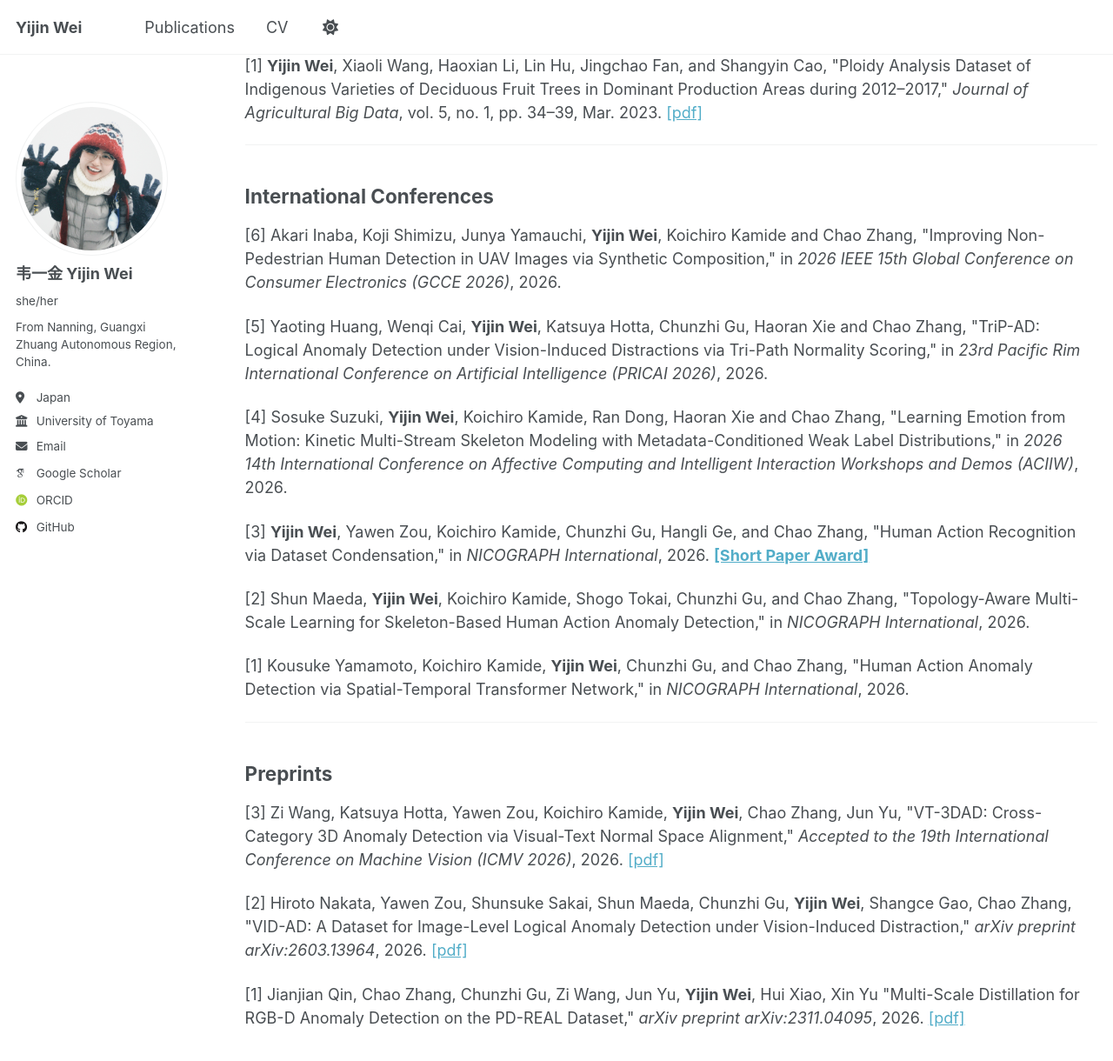
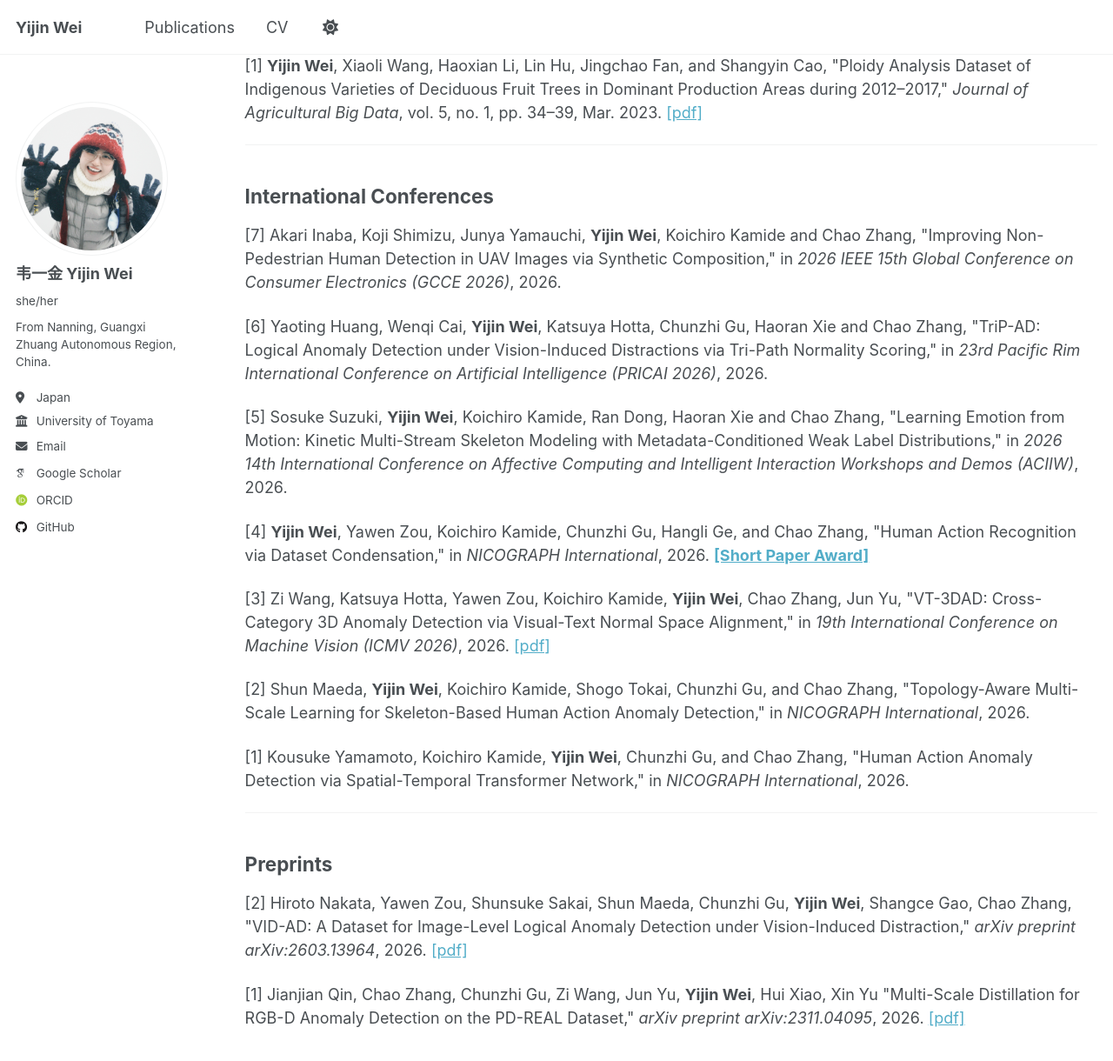
Before and after one commit to mangx/mangx.github.io, a Jekyll site: the page built from _pages/publications.html, in a window 1280 px wide and 1400 px high, scrolled down 596 px. Shown: the top 1220 px of the window at 87% size. Built offline with Jekyll 4.4.1, drawn with Linux system fonts in a browser that asks for light colours; some web fonts are replaced; some of the changed lines change nothing that is shown.

Commit message:
Update publications.html

```diff
--- a/_pages/publications.html
+++ b/_pages/publications.html
@@ -54,31 +54,38 @@ author_profile: true
 <h2>International Conferences</h2>
 
 <p>
-[6] Akari Inaba, Koji Shimizu, Junya Yamauchi, <b>Yijin Wei</b>, Koichiro Kamide and Chao Zhang,
+[7] Akari Inaba, Koji Shimizu, Junya Yamauchi, <b>Yijin Wei</b>, Koichiro Kamide and Chao Zhang,
 "Improving Non-Pedestrian Human Detection in UAV Images via Synthetic Composition,"
 in <em>2026 IEEE 15th Global Conference on Consumer Electronics (GCCE 2026)</em>, 2026.
 </p>
 
 <p>
-[5] Yaoting Huang, Wenqi Cai, <b>Yijin Wei</b>, Katsuya Hotta, Chunzhi Gu, Haoran Xie and Chao Zhang,
+[6] Yaoting Huang, Wenqi Cai, <b>Yijin Wei</b>, Katsuya Hotta, Chunzhi Gu, Haoran Xie and Chao Zhang,
 "TriP-AD: Logical Anomaly Detection under Vision-Induced Distractions via Tri-Path Normality Scoring,"
 in <em>23rd Pacific Rim International Conference on Artificial Intelligence (PRICAI 2026)</em>, 2026.
 </p>
 
 <p>
-[4] Sosuke Suzuki, <b>Yijin Wei</b>, Koichiro Kamide, Ran Dong, Haoran Xie and Chao Zhang,
+[5] Sosuke Suzuki, <b>Yijin Wei</b>, Koichiro Kamide, Ran Dong, Haoran Xie and Chao Zhang,
 "Learning Emotion from Motion: Kinetic Multi-Stream Skeleton Modeling with Metadata-Conditioned Weak Label Distributions,"
 in <em>2026 14th International Conference on Affective Computing and Intelligent Interaction Workshops and Demos (ACIIW)</em>, 2026.
 </p>
 
 <p>
-[3] <b>Yijin Wei</b>, Yawen Zou, Koichiro Kamide, Chunzhi Gu, Hangli Ge, and Chao Zhang,
+[4] <b>Yijin Wei</b>, Yawen Zou, Koichiro Kamide, Chunzhi Gu, Hangli Ge, and Chao Zhang,
 "Human Action Recognition via Dataset Condensation,"
 in <em>NICOGRAPH International</em>, 2026.
 <a href="https://www.art-science.org/nicograph/nicoint2026/#nicoint2026-awards:~:text=and%20Haoran%20Xie-,Short%20Paper%20Award,-Human%20Action%20Recognition" target="_blank">
 
   <b>[Short Paper Award]</b>
 </a>
+</p>
+
+<p>
+[3] Zi Wang, Katsuya Hotta, Yawen Zou, Koichiro Kamide, <b>Yijin Wei</b>, Chao Zhang, Jun Yu,
+"VT-3DAD: Cross-Category 3D Anomaly Detection via Visual-Text Normal Space Alignment,"
+in <em>19th International Conference on Machine Vision (ICMV 2026)</em>, 2026.
+<a href="https://arxiv.org/abs/2606.04369" target="_blank">[pdf]</a>
 </p>
 
 <p>
@@ -98,13 +105,6 @@ in <em>NICOGRAPH International</em>, 2026.
 <h2>Preprints</h2>
 
 <p>
-[3] Zi Wang, Katsuya Hotta, Yawen Zou, Koichiro Kamide, <b>Yijin Wei</b>, Chao Zhang, Jun Yu,
-"VT-3DAD: Cross-Category 3D Anomaly Detection via Visual-Text Normal Space Alignment,"
-<em>Accepted to the 19th International Conference on Machine Vision (ICMV 2026)</em>, 2026.
-<a href="https://arxiv.org/abs/2606.04369" target="_blank">[pdf]</a>
-</p>
-
-<p>
 [2] Hiroto Nakata, Yawen Zou, Shunsuke Sakai, Shun Maeda, Chunzhi Gu, <b>Yijin Wei</b>, Shangce Gao, Chao Zhang,
 "VID-AD: A Dataset for Image-Level Logical Anomaly Detection under Vision-Induced Distraction,"
 <em>arXiv preprint arXiv:2603.13964</em>, 2026.
```
